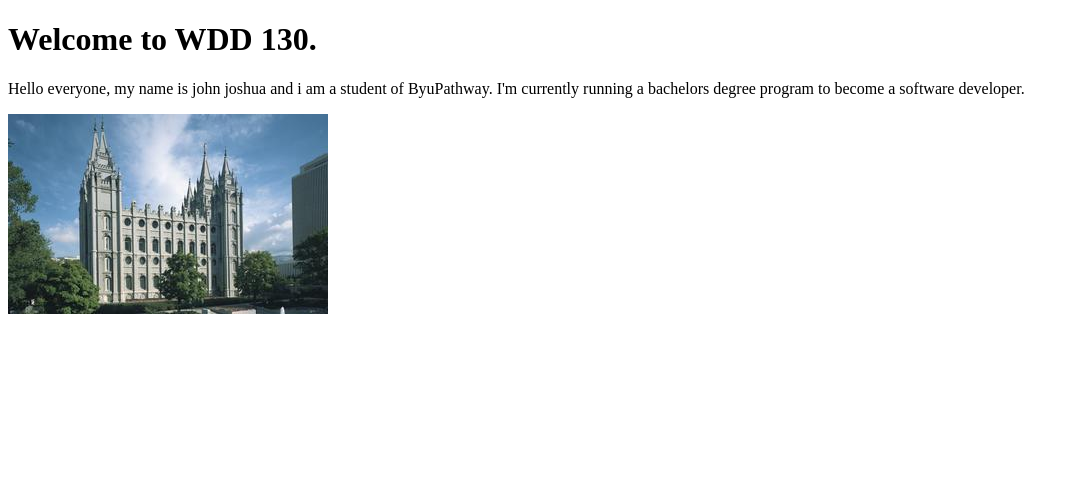
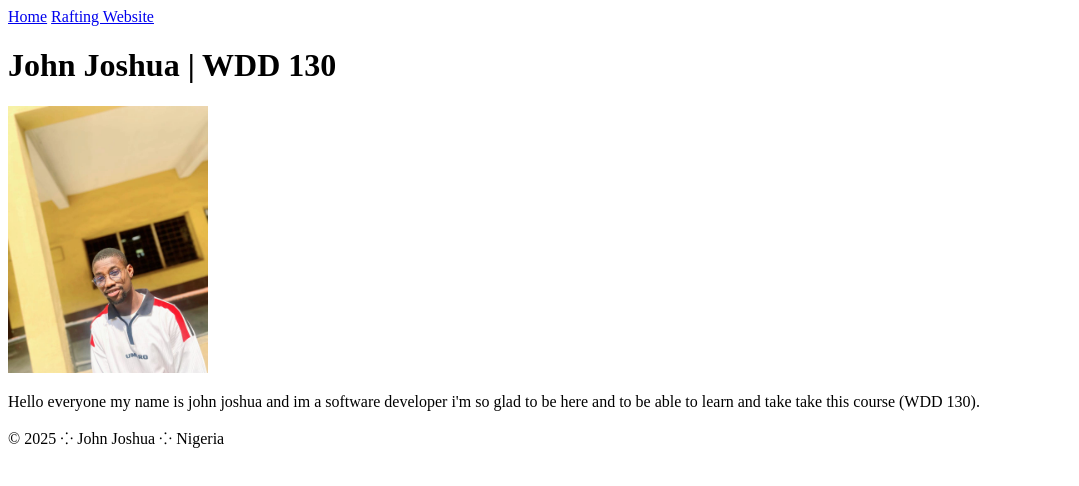
Before and after one commit to JoexSeven7/-wdd130-, a plain HTML site: page index.html in a window 1280 px wide. Shown: the whole page, without its empty margins (0-1079 px from the left). Drawn offline with Linux system fonts and the light colour scheme.

Commit message:
new update of my index.html proflie

```diff
--- a/index.html
+++ b/index.html
@@ -4,16 +4,29 @@
 <head>
     <meta charset="UTF-8">
     <meta name="viewport" content="width=device-width, initial-scale=1.0">
-    <title>WDD 130 | Personal Homepage</title>
+    <title>John Joshua | WDD 130</title>
 </head>
 
 <body>
-    <h1>Welcome to WDD 130.</h1>
-    <p>Hello everyone, my name is john joshua and i am a student of ByuPathway. I'm currently running a bachelors degree
-        program to become a software developer.
+    <header>
+        <nav>
+            <a href="#">Home</a>
+            <a href="jj">Rafting Website</a>
+        </nav>
+    </header>
+    <main>
+        <h1>
+            John Joshua | WDD 130
+        </h1>
+    </main>
+    <img src="images/proflie.jpg" width='200' alt="My John Joshua">
+    <p>
+        Hello everyone my name is john joshua and im a software developer i'm so glad to be here and to be able to learn
+        and take take this course (WDD 130).
     </p>
-
-    <img src="images/salt-lake-temple.jpg" alt="The Salt Lake Temple.">
 </body>
+<footer>
+    <p>&copy; 2025 ⁘ John Joshua ⁘ Nigeria</p>
+</footer>
 
 </html>
```
Also changed, not shown: images/proflie.jpg (added).
